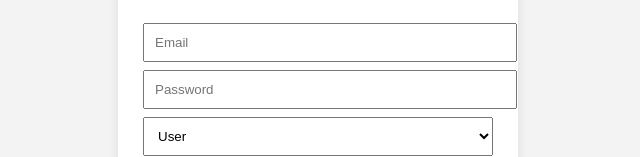
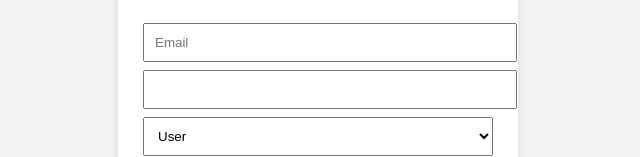
Before and after one commit to Pawankumar-01/Nimbus_frontend, a React (Vite) app: page / in a window 1280 px wide. Shown: the part 645-802 px from the top of the page, without its empty margins (322-962 px from the left). Built offline with nearby package versions, Linux system fonts and the light colour scheme.

Commit message:
Update Auth.jsx

```diff
--- a/src/pages/Auth.jsx
+++ b/src/pages/Auth.jsx
@@ -1,9 +1,11 @@
 import { useState } from "react";
+import { useNavigate } from "react-router-dom";
 import { login, registerUser, refreshToken } from "../api/auth";
 
 export default function Auth() {
     const [output, setOutput] = useState("Waiting for action...");
     const [loginType, setLoginType] = useState("user");
+    const navigate = useNavigate();
 
     const handleLogin = async () => {
         const email = document.getElementById("loginEmail").value;
@@ -11,13 +13,13 @@ export default function Auth() {
 
         const data = await login(email, password, loginType);
 
-        // Save tokens
         localStorage.setItem("access_token", data.access_token);
         localStorage.setItem("refresh_token", data.refresh_token);
         localStorage.setItem("role", data.role);
         localStorage.setItem("email", email);
 
-        window.location.href = "/dashboard";
+        // ✅ SPA-safe navigation
+        navigate("/dashboard");
     };
 
     const handleRegister = async () => {
@@ -57,12 +59,11 @@ export default function Auth() {
             <div className="container">
                 <h2>Register</h2>
                 <input id="regEmail" placeholder="Email" />
-                <input id="regPassword" type="password" placeholder="Password" />
+                <input id="regPassword" type="password" />
                 <select id="regRole">
                     <option value="user">User</option>
                     <option value="admin">Admin</option>
                 </select>
-
                 <button onClick={handleRegister}>Register</button>
             </div>
 
```
